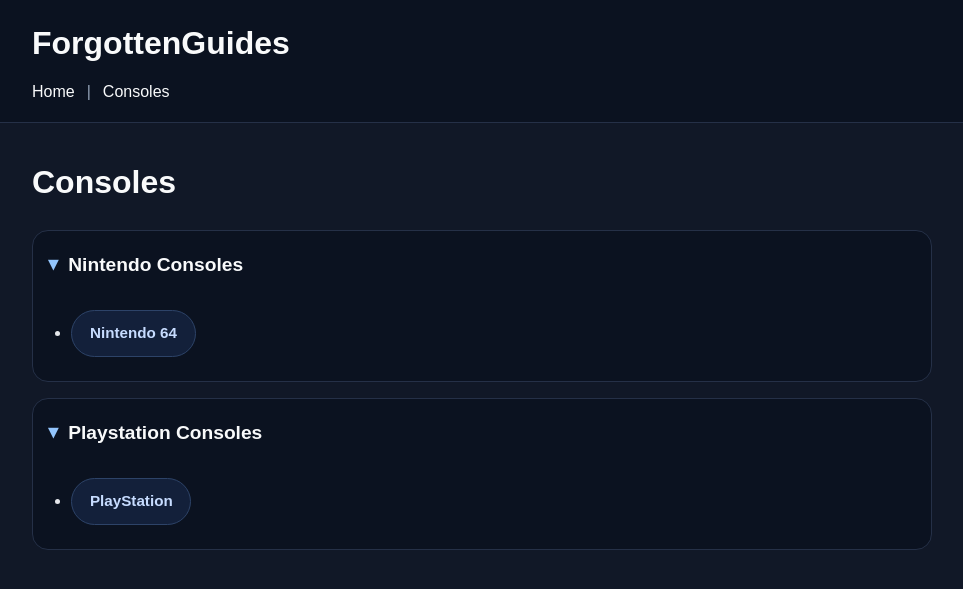
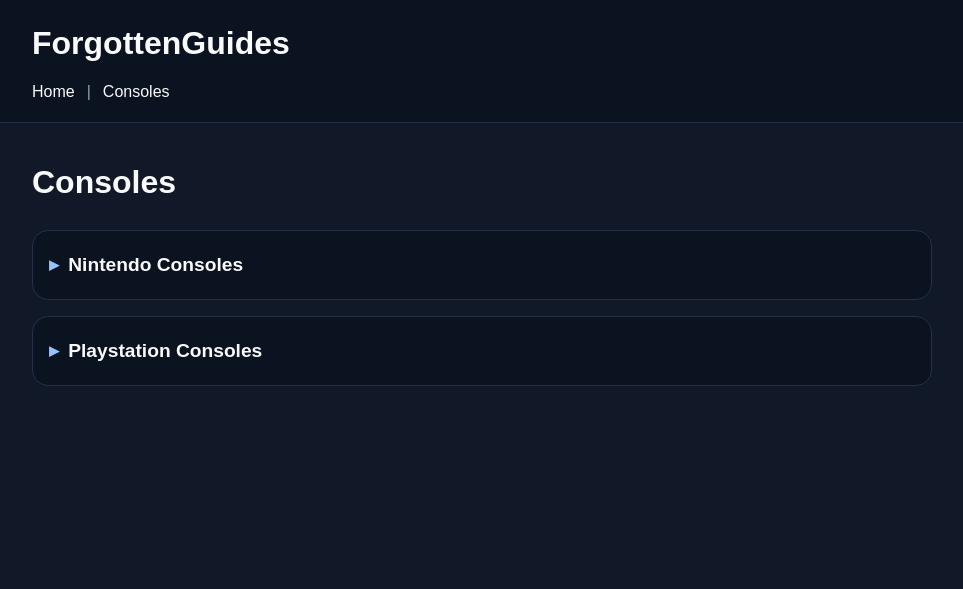
Before and after one commit to ForgottenGem/ForgottenGuides, a Jekyll site: the page built from consoles/index.md, in a window 1280 px wide. Shown: the top 589 px of the page, without its empty margins (158-1121 px from the left). Built offline with Jekyll 4.4.1, drawn with Linux system fonts in a browser that asks for light colours.

Commit message:
Update index.md

```diff
--- a/consoles/index.md
+++ b/consoles/index.md
@@ -5,7 +5,7 @@ title: Consoles
 
 # Consoles
 
-<details class="guide-section" open>
+<details class="guide-section">
   <summary>Nintendo Consoles</summary>
   <ul>
     <li>
@@ -17,7 +17,7 @@ title: Consoles
 </details>
 
 
-<details class="guide-section" open>
+<details class="guide-section">
   <summary>Playstation Consoles</summary>
   <ul>
     <li>
```
